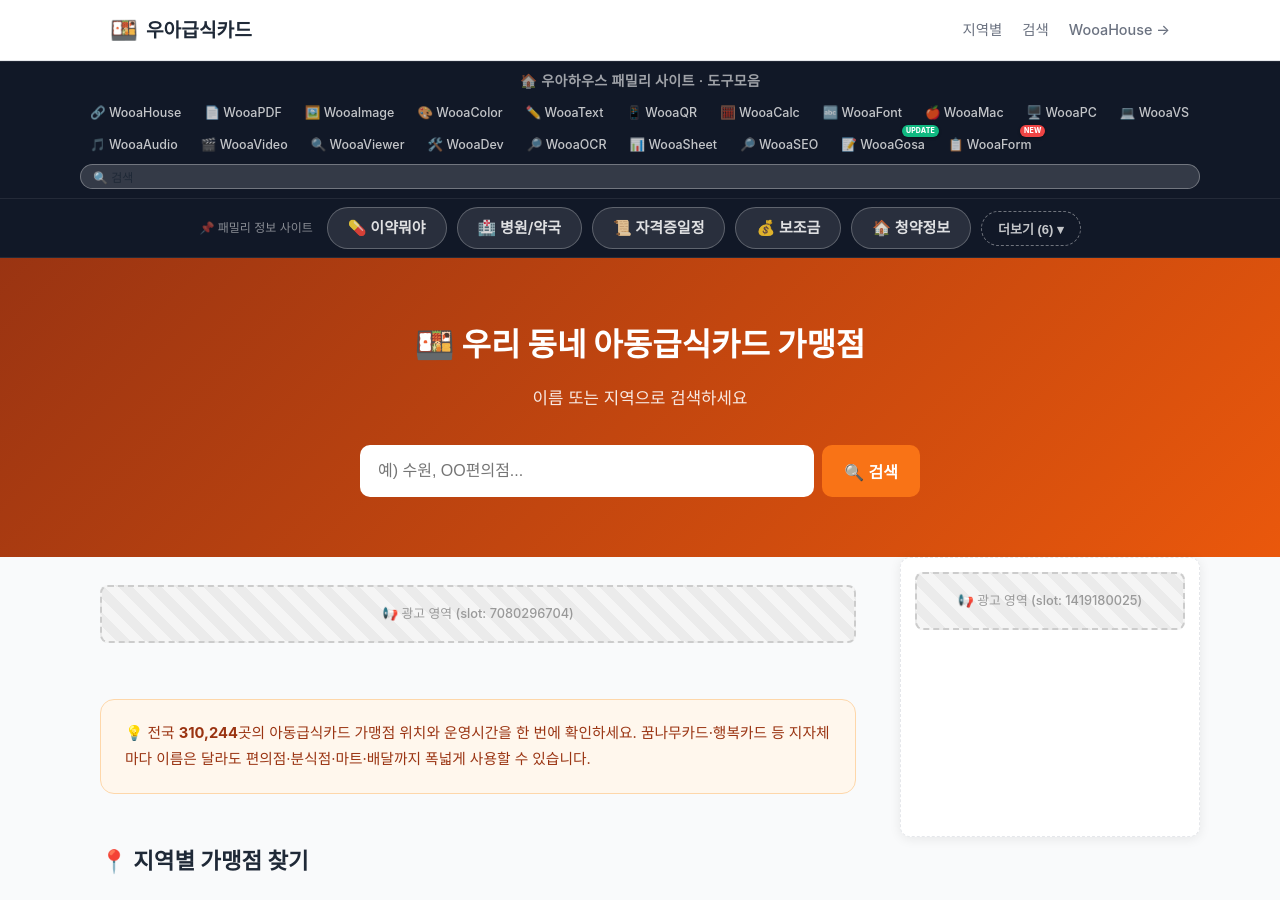
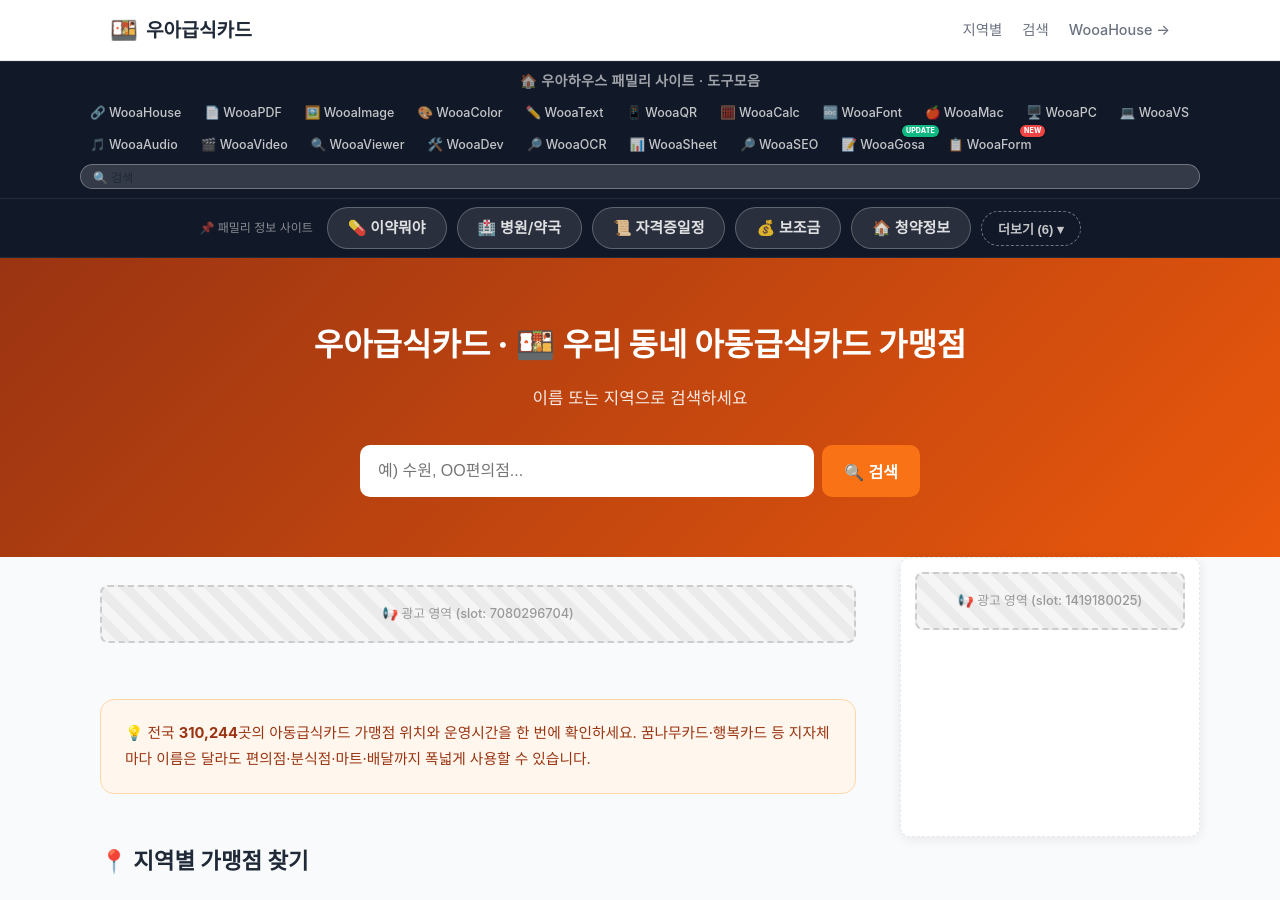
Before and after one commit to ingmaster83-code/wooakidmeal, a Jekyll site: the page built from index.html, in a window 1280 px wide and 900 px high. Built offline with Jekyll 4.4.1, drawn with Linux system fonts in a browser that asks for light colours; some web fonts are replaced; comment, search, counter and statistics services are not loaded.

Commit message:
Add Korean brand name to H1 for SEO/brand-search visibility

```diff
--- a/index.html
+++ b/index.html
@@ -6,7 +6,7 @@ description: 전국 310,244곳의 아동급식카드(꿈나무카드·행복카
 
 <!-- 히어로 & 검색 -->
 <div class="hero">
-  <h1>🍱 우리 동네 아동급식카드 가맹점</h1>
+  <h1>우아급식카드 · 🍱 우리 동네 아동급식카드 가맹점</h1>
   <p>이름 또는 지역으로 검색하세요</p>
   <div class="search-wrap">
     <input type="text" id="searchInput" class="search-input"
```
